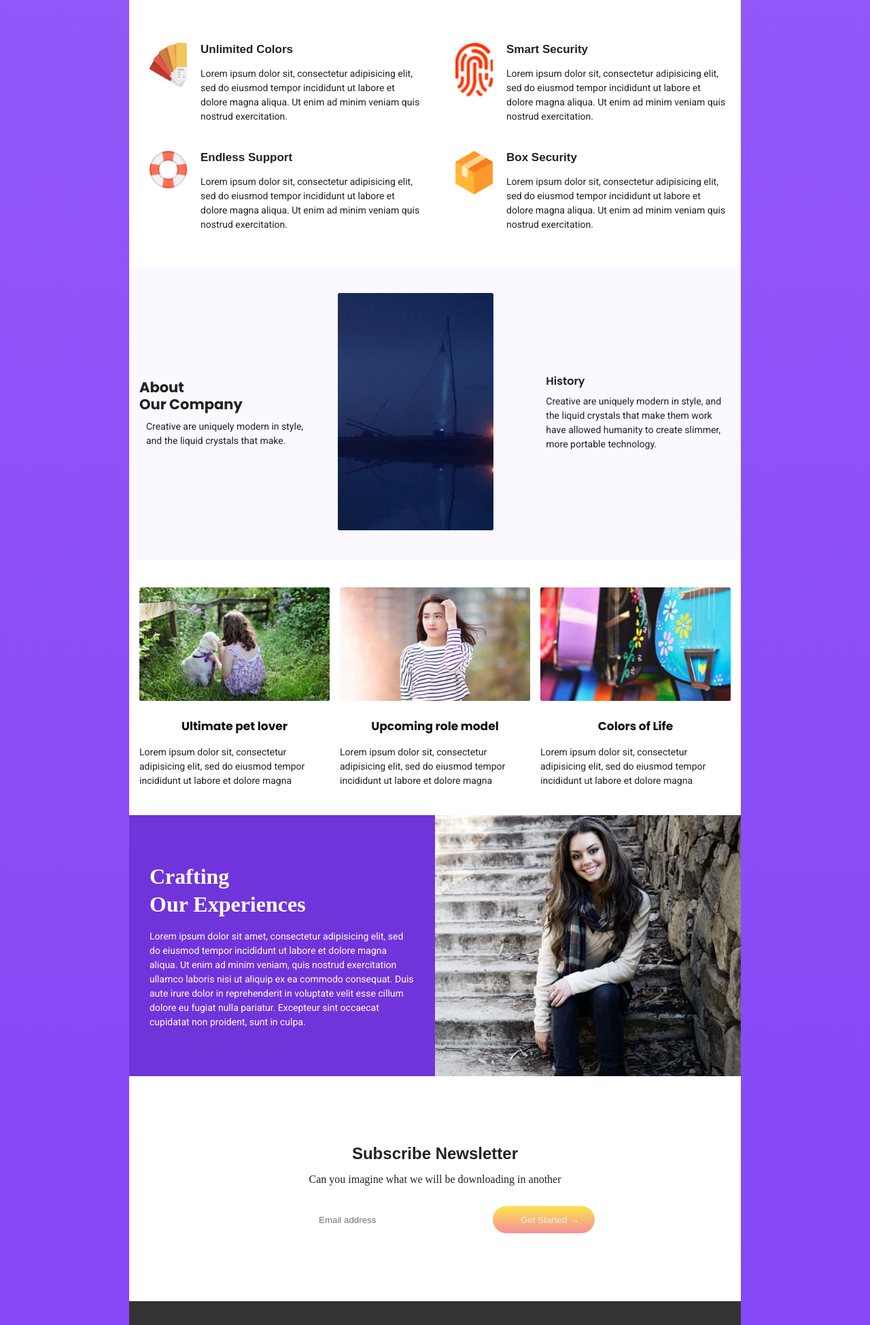
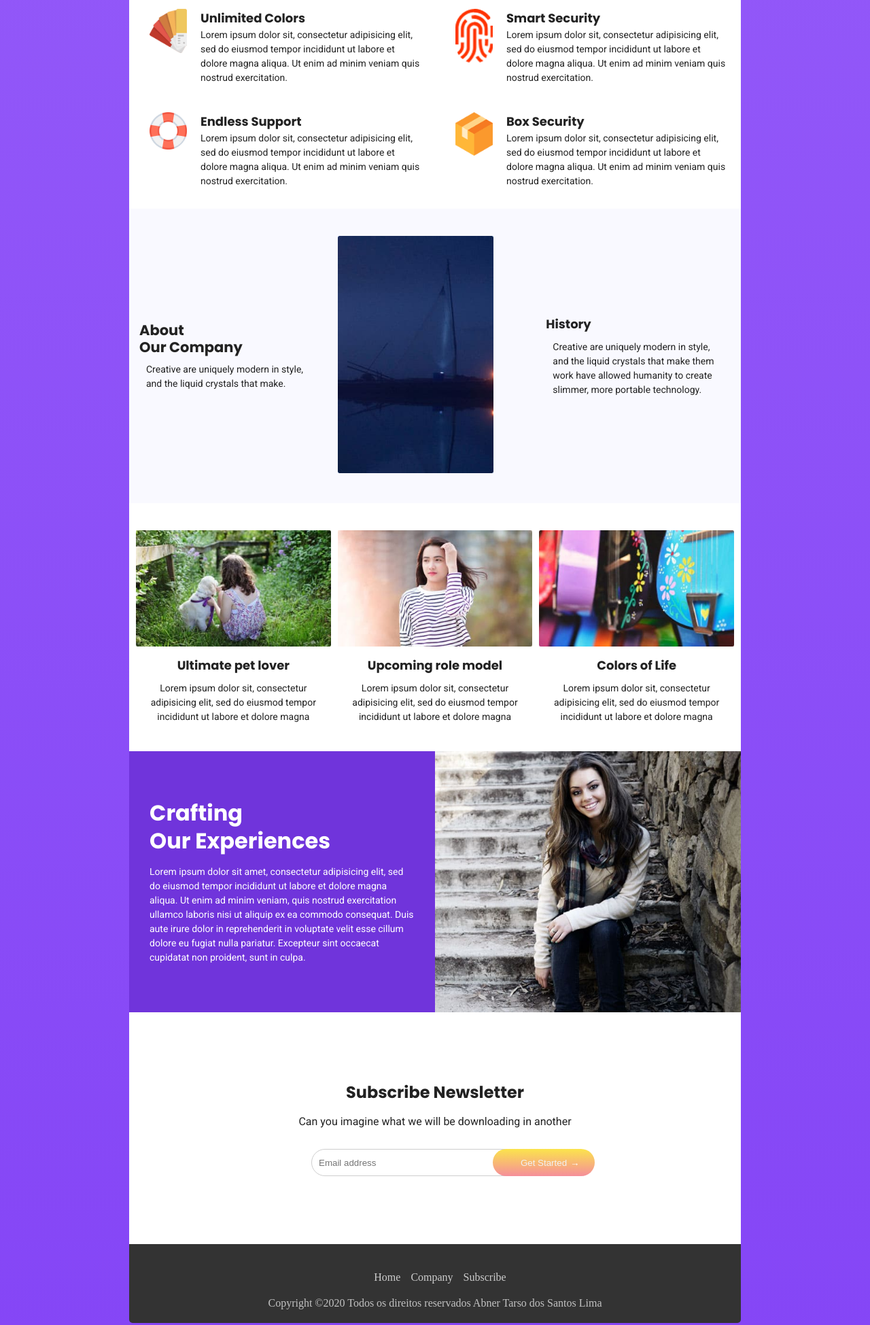
Before and after one commit to tarsolima/Creative, a website built with webpack: page index.html in a window 1280 px wide. Shown: the part 517-2466 px from the top of the page at 68% size. Built offline with nearby package versions, Linux system fonts and the light colour scheme.

Commit message:
projeto pronto

```diff
--- a/css/_about.scss
+++ b/css/_about.scss
@@ -4,7 +4,7 @@
     align-items: center;
     background-color: #f9f9ff;
 
-    @media (max-width: 627px) {
+    @media (max-width: 840px) {
         grid-template-columns: 1fr;
     }
 
@@ -12,15 +12,13 @@
         margin-left: 15px;
 
         h2 {
-            font-family: 'Poppins', sans-serif;
-            font-size: 1.3125rem;
-            line-height: 1.2;
+            @include headings2($black-h2, 1.3125rem);
+            line-height: 25px;
             margin-bottom: 10px;
 
-            @media (max-width: 627px) {
+            @media (max-width: 840px) {
                 margin-top: -20px;
                 text-align: center;
-
             }
         }
 
@@ -29,7 +27,7 @@
             padding: 0 10px;
         }
 
-        @media (max-width: 627px) {
+        @media (max-width: 840px) {
             text-align: center;
             margin-bottom: 20px;
             margin-left: 0px;
@@ -37,7 +35,7 @@
     }
 
     figure {
-        @media (max-width: 627px) {
+        @media (max-width: 840px) {
             text-align: center;
         }
         img {
@@ -47,14 +45,11 @@
     .history {
         margin-right: 20px;
 
-        h3 {
-            font-family: 'Poppins', sans-serif;
-            font-weight: 600;
-            font-size: 1rem;
-            line-height: 1.2;
+        h2 {
+            @include headings2;
             margin-bottom: 10px;
 
-            @media (max-width: 627px) {
+            @media (max-width: 840px) {
                 margin: 20px 0 15px 0;
                 text-align: center;
 
@@ -63,15 +58,13 @@
 
         p {
             @include paragraph;
+            padding: 0 10px;
 
-            @media (max-width: 627px) {
+            @media (max-width: 840px) {
+                max-width: 500px;
+                margin: 0 auto;
                 text-align: center;
             }
         }
-
-        @media (max-width: 627px) {
-            margin-left: 20px;
-
-        }
     }
 }
--- a/css/_box.scss
+++ b/css/_box.scss
@@ -1,10 +1,11 @@
 .container2 {
-    @include grid (grid, 1fr 1fr);
-    padding: 40px 0;
+    @include grid(grid, 1fr 1fr);
+    padding: 20px 0;
     background: $white;
 
-    @media (max-width: 627px) {
-        grid-template-columns: 1fr;
+    @media (max-width: 840px) {
+        grid-template-columns: minmax(180px, 600px);
+        justify-content: center;
     }
 
     .box, .box1 {
@@ -12,6 +13,10 @@
         grid-template-columns: 75px minmax(200px, 1fr);
         margin: 20px 0 0 20px;
         padding: 10px;
+
+        @media (max-width:330px) {
+            margin-left: 10px;
+        }
 
 
         figure {
@@ -23,10 +28,8 @@
         }
 
         h2 {
-            font-family:Arial, Helvetica, sans-serif;
-            font-size: 1.0625rem;
-            color: #222;
-            margin-bottom: 15px;
+            @include headings2;
+            margin-bottom: 1px;
         }
 
         p {
--- a/css/_crafiting.scss
+++ b/css/_crafiting.scss
@@ -3,7 +3,7 @@
     background-color: #7034db;
     align-items: center;
 
-    @media (max-width: 627px) {
+    @media (max-width: 660px) {
         grid-template-columns: 1fr;
     }
 
@@ -16,15 +16,18 @@
     .boxtext {
         padding: 10px 30px;
 
-        @media (max-width: 627px) {
+        @media (max-width: 660px) {
             padding: 10px 15px;
         }
 
         h2 {
-            font-size: 2rem;
-            color: $white;
-            line-height: 1.3;
+            @include headings2($white-h2, 2rem);
+            line-height: 41px;
             margin-bottom: 15px;
+
+            @media (max-width: 660px) {
+                text-align: center;
+            }
         }
 
         p {
--- a/css/_footer.scss
+++ b/css/_footer.scss
@@ -1,7 +1,7 @@
 footer {
     padding: 40px 0 20px 0;
     background: #333;
-    margin-bottom: 70px;
+    margin-bottom: 20px;
     border-bottom-right-radius: 5px;
     border-bottom-left-radius: 5px;
 
--- a/css/_geral.scss
+++ b/css/_geral.scss
@@ -1,7 +1,11 @@
 $p: 0.875rem;
+$headings2: 1.125rem;
 
 $white: #fff;
 $black: #000;
+
+$black-h2: #222;
+$white-h2: #fff;
 $black-p: #222;
 $white-p: #fff;
 
@@ -14,7 +18,13 @@ $paragraphs: 'Roboto', sans-serif;
     column-gap: $grid-gap;
 }
 
-@mixin paragraph($color: $black-p, $font: .875rem , $family: $paragraphs, $textHeight: 21px) {
+@mixin headings2($color: $black-h2, $font: $headings2, $family: $headings) {
+    color: $color;
+    font-size: $font;
+    font-family: $family;
+}
+
+@mixin paragraph($color: $black-p, $font: $p , $family: $paragraphs, $textHeight: 21px) {
     color: $color;
     font-family: $family;
     font-size: $font;
--- a/css/_header.scss
+++ b/css/_header.scss
@@ -7,7 +7,7 @@
 }
 
 #cabecalho {
-    margin-top: 50px;
+    margin-top: 20px;
     padding-top: 30px;
     display: flex;
     justify-content: space-between;
--- a/css/_home.scss
+++ b/css/_home.scss
@@ -25,6 +25,7 @@
         font-family: Arial, Helvetica, sans-serif;
         font-weight: bold;
         font-size: 0.75rem;
+        text-transform: uppercase;
         padding: 10px 20px;
         line-height: 1.2;
         border: 1px solid $white;
@@ -35,6 +36,7 @@
 
         &:hover {
             color:$black;
+            font-weight: bold;
             border: 1px solid transparent;
             background-image: linear-gradient(0deg, #f58e9a 0%, #fbe44c 100%);
         }
--- a/css/_others.scss
+++ b/css/_others.scss
@@ -1,9 +1,9 @@
 #others  {
-    @include grid (grid, 1fr 1fr 1fr, 15px);
-    padding: 40px 15px 40px 15px;
+    @include grid (grid, 1fr 1fr 1fr, 10px);
+    padding: 40px 10px;
     background: $white;
 
-    @media (max-width: 627px) {
+    @media (max-width: 660px) {
         grid-template-columns: 1fr;
     }
 
@@ -11,23 +11,18 @@
         width: 100%;
     }
 
-    h3 {
-        color: #111;
-        font-family: 'Poppins', sans-serif;
+    h2 {
+        @include headings2;
         text-align: center;
-        font-size: 1.0625rem;
         font-weight: bold;
-        margin: 20px 0 15px 0;
-
-        @media (max-width: 627px) {
-            margin-bottom: 10px;
-        }
+        margin: 10px 0;
     }
 
     p {
         @include paragraph;
+        text-align: center;
 
-        @media (max-width: 627px) {
+        @media (max-width: 660px) {
             margin-bottom: 20px;
         }
     }
--- a/css/_subscribe.scss
+++ b/css/_subscribe.scss
@@ -3,12 +3,13 @@
     padding: 100px 0;
 
     h2 {
-        font-family: Arial, Helvetica, sans-serif;
+        @include headings2($black-h2, 1.5rem);
         text-align: center;
         margin-bottom: 15px;
     }
 
     p {
+        @include paragraph($black-p, 1rem);
        text-align: center;
        margin-bottom: 30px;
        padding: 0 15px;
@@ -32,7 +33,7 @@
             padding-left: 10px;
             margin-left: 53px;
             border-radius: 30px;
-            border: 1px solid transparent;
+            border: 1px solid #cecece;
             outline: none;
             transition: all 0.2s;
 
--- a/index.html
+++ b/index.html
@@ -71,7 +71,7 @@
                     <img src="./img/about.jpg" alt="boat">
                 </figure>
                 <div class="history">
-                    <h3 class="scrolly" data-scroll>History</h3>
+                    <h2 class="scrolly" data-scroll>History</h2>
                     <p class="scrollx" data-scroll>Creative are uniquely modern in style, and the liquid crystals that make them work have allowed humanity to create slimmer, more portable technology.</p>
                 </div>
         </section>
@@ -80,21 +80,21 @@
                 <figure>
                     <img src="./img/imgpet.jpg" alt="Pet">
                 </figure>
-                <h3 class="scrolly" data-scroll>Ultimate pet lover</h3>
+                <h2 class="scrolly" data-scroll>Ultimate pet lover</h2>
                 <p class="scrollx" data-scroll>Lorem ipsum dolor sit, consectetur adipisicing elit, sed do eiusmod tempor incididunt ut labore et dolore magna</p>
             </div>
             <div class="box1">
                 <figure>
                     <img src="./img/imggirl.jpg" alt="Girl">
                 </figure>
-                <h3 class="scrolly" data-scroll>Upcoming role model</h3>
+                <h2 class="scrolly" data-scroll>Upcoming role model</h2>
                 <p class="scrollx" data-scroll>Lorem ipsum dolor sit, consectetur adipisicing elit, sed do eiusmod tempor incididunt ut labore et dolore magna</p>
             </div>
             <div class="box1">
                 <figure>
                     <img src="./img/imgcolors.jpg" alt="Colors">
                 </figure>
-                <h3 class="scrolly" data-scroll>Colors of Life</h3>
+                <h2 class="scrolly" data-scroll>Colors of Life</h2>
                 <p class="scrollx" data-scroll>Lorem ipsum dolor sit, consectetur adipisicing elit, sed do eiusmod tempor incididunt ut labore et dolore magna</p>
             </div>
         </section>
--- a/js/module/anima-scroll.js
+++ b/js/module/anima-scroll.js
@@ -1,6 +1,6 @@
 export default class AnimaScroll {
-  constructor() {
-    this.scrollSuave = document.querySelectorAll('[data-scroll]');
+  constructor(scroll) {
+    this.scrollSuave = document.querySelectorAll(scroll);
     this.windowHalf = window.innerHeight * .8;
     this.startScroll = this.startScroll.bind(this);
     this.startScroll();
```
Also changed, not shown: css/style.css, 1 other file.
